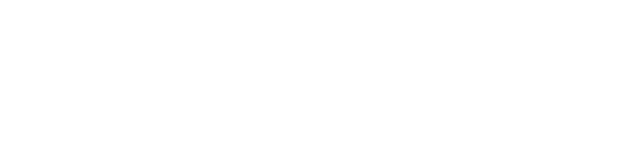
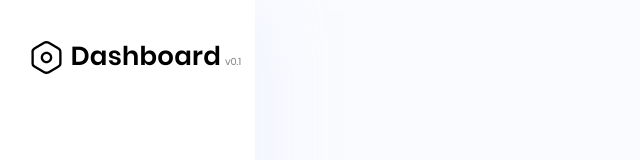
Before and after one commit to ZaharKhach/dashBoard_testTask, a website: page src/index.html in a window 1280 px wide. Shown: the whole page, without its empty margins (0-640 px from the left). Drawn offline with Linux system fonts and the light colour scheme.

Commit message:
feat: header layout

```diff
--- a/src/index.html
+++ b/src/index.html
@@ -1,5 +1,6 @@
 <!DOCTYPE html>
 <html lang="en">
+
 <head>
     <meta charset="UTF-8">
     <meta name="viewport" content="width=device-width, initial-scale=1.0">
@@ -7,7 +8,18 @@
 
     <link rel="stylesheet" href="./css/style.min.css">
 </head>
+
 <body>
+    <div class="side-menu">
+        <header class="side-menu__header">
+            <div class="side-menu__header__logo-wrapper">
+                <img src="./icons/MainDashboard.svg" alt="logo" class="side-menu__header__logo">
+            </div>
+            <div class="side-menu__header__title">Dashboard<span>v0.1</span></div>
+        </header>
+        <!-- <div class="side-menu__navigation"></div> -->
+        <!-- <div class="side-menu__profile"></div> -->
+    </div>
+</body>
 
-</body>
 </html>
--- /dev/null
+++ b/src/sass/blocks/_sideMenu.scss
@@ -0,0 +1,41 @@
+.side-menu {
+  box-sizing: border-box;
+  width: 19.943vw;
+  height: 160.677vh;
+  background: #fff;
+  box-shadow: 0px 10px 60px 0px rgba(226, 236, 249, 0.5);
+  padding: 37px 61px 0 28px;
+
+  &__header {
+    display: flex;
+    justify-content: space-between;
+    align-items: flex-end;
+    width: 213px;
+
+    &__logo-wrapper {
+      width: 37px;
+      height: 37px;
+    }
+    &__logo {
+      width: 100%;
+    }
+    &__title {
+      color: #000;
+      font-size: 26px;
+      font-style: normal;
+      font-weight: 600;
+      line-height: normal;
+      letter-spacing: 0.26px;
+      span {
+        color: #838383;
+        font-size: 10px;
+        font-style: normal;
+        font-weight: 400;
+        line-height: normal;
+        letter-spacing: -0.1px;
+
+        margin-left: 4px;
+      }
+    }
+  }
+}
--- a/src/sass/style.scss
+++ b/src/sass/style.scss
@@ -1,10 +1,12 @@
 @import "./fonts.scss";
-* {
+html {
+  font-family: "Poppins", sans-serif;
+}
+body {
   box-sizing: border-box;
   margin: 0;
   padding: 0;
+  background: #FAFBFF;
 }
 
-html {
-  font-family: "Poppins", sans-serif;
-}
+@import './blocks/sideMenu';
```
Also changed, not shown: src/css/style.min.css, src/icons/Customers.png (added), src/icons/Dashboard.png (added), src/icons/Help.png (added), src/icons/Income.png (added), src/icons/MainDashboard.png (added), src/icons/MainDashboard.svg (added), src/icons/Product.png (added), src/icons/Profile.png (added), src/icons/Promote.png (added), src/icons/Search.png (added).
